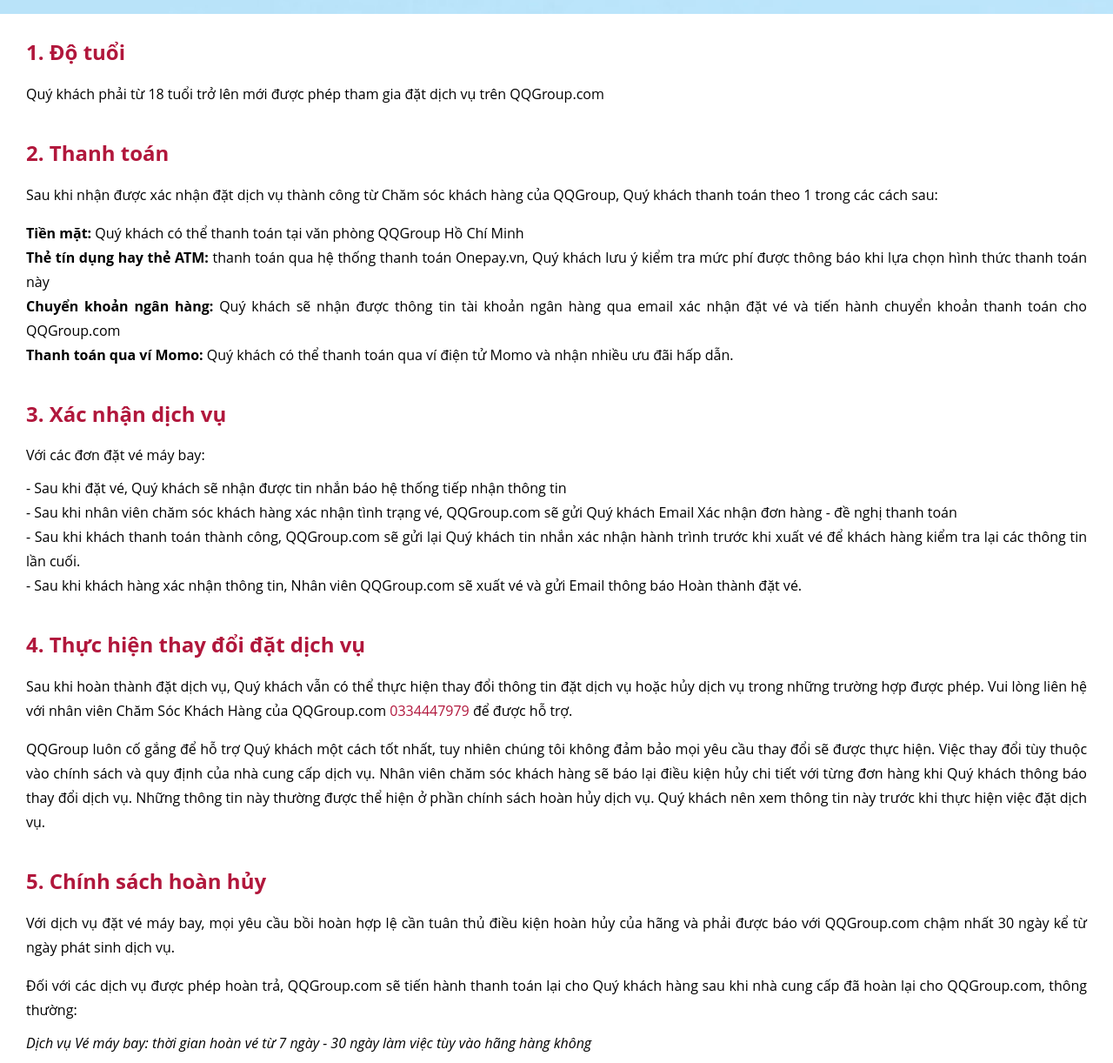
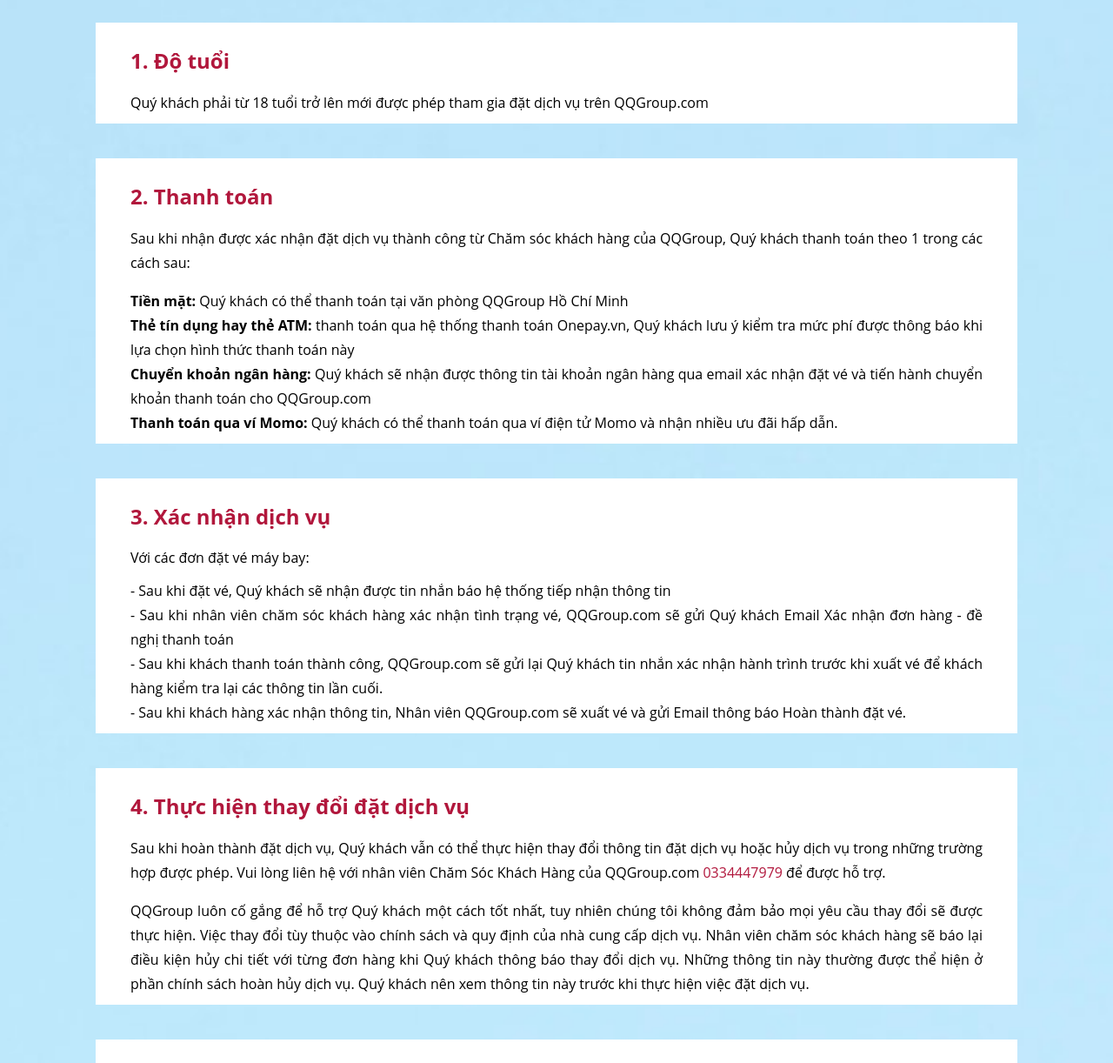
Before and after one commit to qqinternationalgroup/qqinternationalgroup.github.io, a plain HTML site: page DieuKhoan.html in a window 1280 px wide. Shown: the part 260-1482 px from the top of the page at 87% size. Drawn offline with nearby package versions, Linux system fonts and the light colour scheme.

Commit message:
Update DieuKhoan.html
Ngọc chỉnh header, div

```diff
--- a/DieuKhoan.html
+++ b/DieuKhoan.html
@@ -50,12 +50,12 @@
             <h1 class="tentrang"> Điều kiện và điều khoản dành cho khách hàng</h1>
             <p>Khi thực hiện đặt dịch vụ, Quý Khách cần phải có những điều kiện sau:</p>
         </div>
-        <div style="background-color:white; padding: 10px 40px;">
+        <div style="background-color:white; padding: 10px 40px; margin:40px 120px; ">
             <h2 id="dk1">1. Độ tuổi</h2>
 
             Quý khách phải từ 18 tuổi trở lên mới được phép tham gia đặt dịch vụ trên QQGroup.com
         </div>
-            <div style="background-color:white; padding: 10px 40px;">
+            <div style="background-color:white; padding: 10px 40px;margin:40px 120px;">
             <h2 id="dk2">2. Thanh toán</h2>
             <p>
                 Sau khi nhận được xác nhận đặt dịch vụ thành công từ Chăm sóc khách hàng của QQGroup,
@@ -70,7 +70,7 @@
                 <b> Thanh toán qua ví Momo:</b> Quý khách có thể thanh toán qua ví điện tử Momo và nhận nhiều ưu đãi hấp dẫn.
             </p>
         </div>
-        <div style="background-color:white; padding: 10px 40px;">
+        <div style="background-color:white; padding: 10px 40px;margin:40px 120px;">
             <h2 id="dk3">3. Xác nhận dịch vụ</h2>
             <p>
             <p>Với các đơn đặt vé máy bay:</p>
@@ -84,7 +84,7 @@
                 thông báo Hoàn thành đặt vé. <br />
             </p>
         </div>
-        <div style="background-color:white; padding: 10px 40px;">
+        <div style="background-color:white; padding: 10px 40px;margin:40px 120px;">
             <h2 id="dk4">4. Thực hiện thay đổi đặt dịch vụ</h2>
             <p>
                 Sau khi hoàn thành đặt dịch vụ, Quý khách vẫn có thể thực hiện thay đổi
@@ -102,7 +102,7 @@
                 Quý khách nên xem thông tin này trước khi thực hiện việc đặt dịch vụ.
             </p>
         </div>
-        <div style="background-color:white; padding: 10px 40px;">
+        <div style="background-color:white; padding: 10px 40px;margin:40px 120px;">
             <h2 id="dk5"> 5. Chính sách hoàn hủy</h2>
             <p>
                 Với dịch vụ đặt vé máy bay, mọi yêu cầu bồi hoàn hợp lệ cần tuân thủ điều kiện
@@ -117,7 +117,7 @@
 
             </p>
         </div>
-        <div style="background-color:white; padding: 10px 40px;">
+        <div style="background-color:white; padding: 10px 40px;margin:40px 120px;">
             <h2 id="dk6">6. Quyền miễn trừ trách nhiệm</h2>
             <p>
                 <i>
@@ -190,7 +190,7 @@
                 </ol>
             </p>
             </div>
-        <div style="background-color:white; padding: 10px 40px;">
+        <div style="background-color:white; padding: 10px 40px;margin:40px 120px;">
             <h2 id="dk7">7. Bản quyền</h2>
             <p>
                 <i>
```
